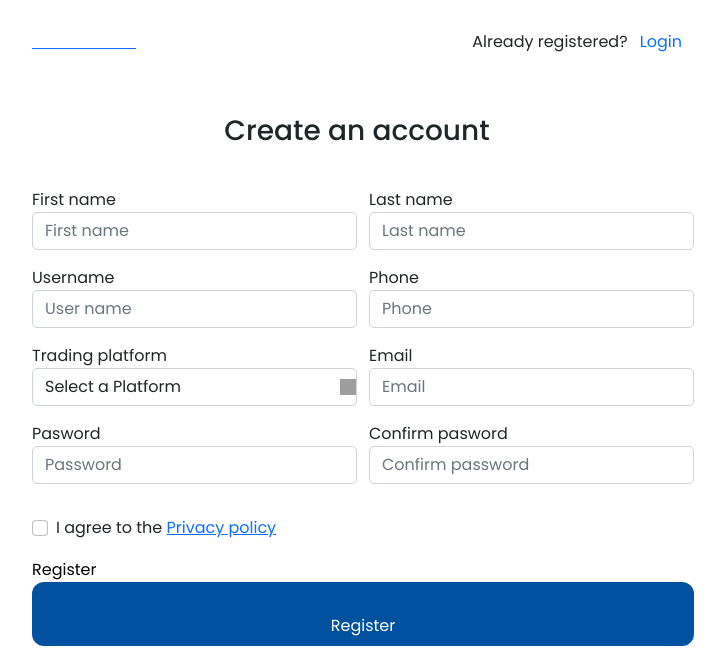
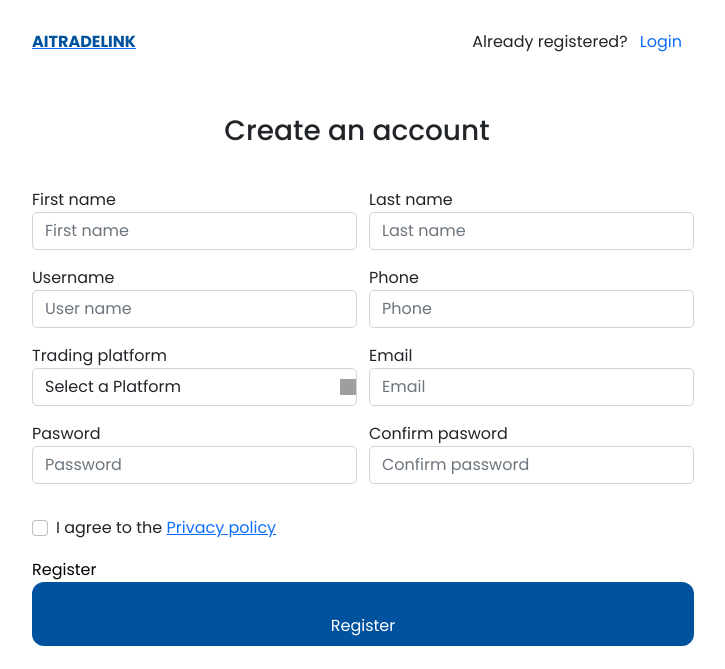
Before and after one commit to DANIEL-EKWERE/aitradelink, a Django app: page /signup/ in a window 1280 px wide. Shown: the top 669 px of the page, without its empty margins (283-1008 px from the left). Run offline with Django 5.2, Linux system fonts and the light colour scheme; some libraries are stand-ins or nearby versions; grey boxes are pictures that could not be loaded.

Commit message:
Update register.html

```diff
--- a/templates/register.html
+++ b/templates/register.html
@@ -41,7 +41,7 @@
             <div class="auth-wrapper">
                 <div class="auth-top-part">
                     <a href="{% url "porfolio:home" %}" class="auth-logo">
-                                                                                                                                        <span style="font-weight:bold; font-size:100%; color:white" >AITRADELINK</span>
+                                                                                                                                        <span style="font-weight:bold; font-size:100%; color:#00529e" >AITRADELINK</span>
                     </a>
                     <p class="mb-0"><span class="me-2">Already registered?</span> <a
                             href="{% url "porfolio:login" %}" style="text-decoration: none;">Login</a></p>
```
